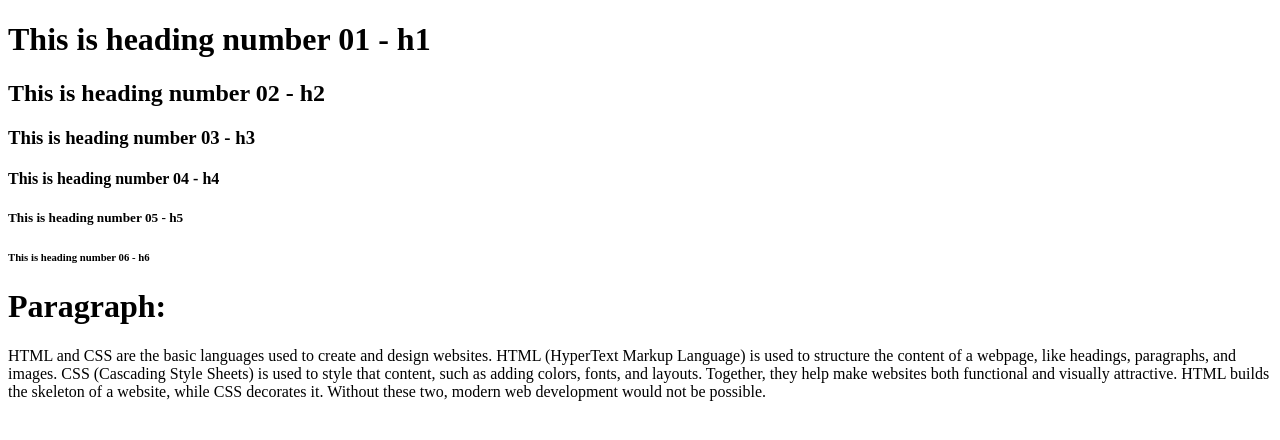
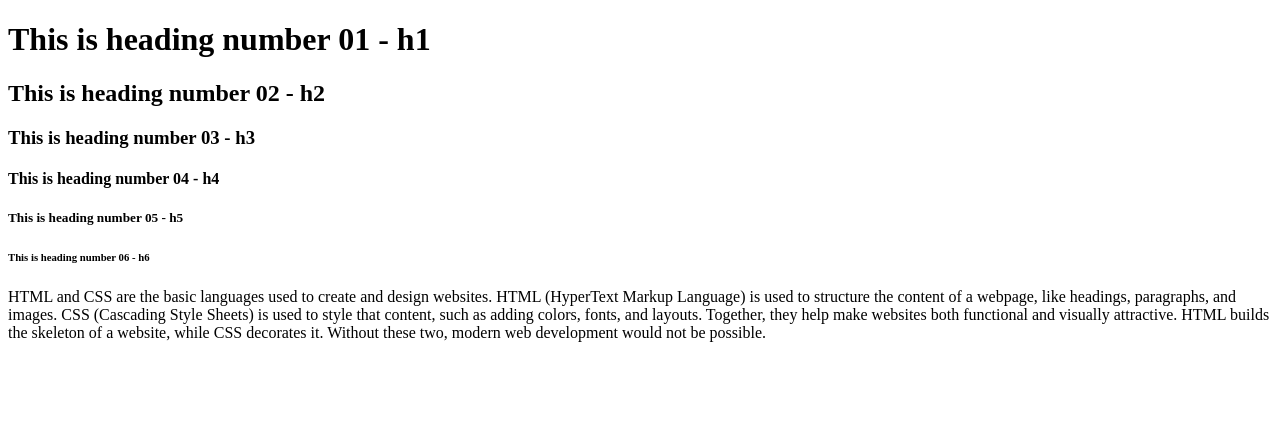
Before and after one commit to dev-burhankhan/task01, a plain HTML site: page index.html in a window 1280 px wide. Drawn offline with Linux system fonts and the light colour scheme.

Commit message:
Update index.html

```diff
--- a/index.html
+++ b/index.html
@@ -13,7 +13,6 @@
     <h5>This is heading number 05 - h5</h5>
     <h6>This is heading number 06 - h6</h6>
 
-    <h1>Paragraph:</h1>
     <p>
       HTML and CSS are the basic languages used to create and design websites.
       HTML (HyperText Markup Language) is used to structure the content of a
```
